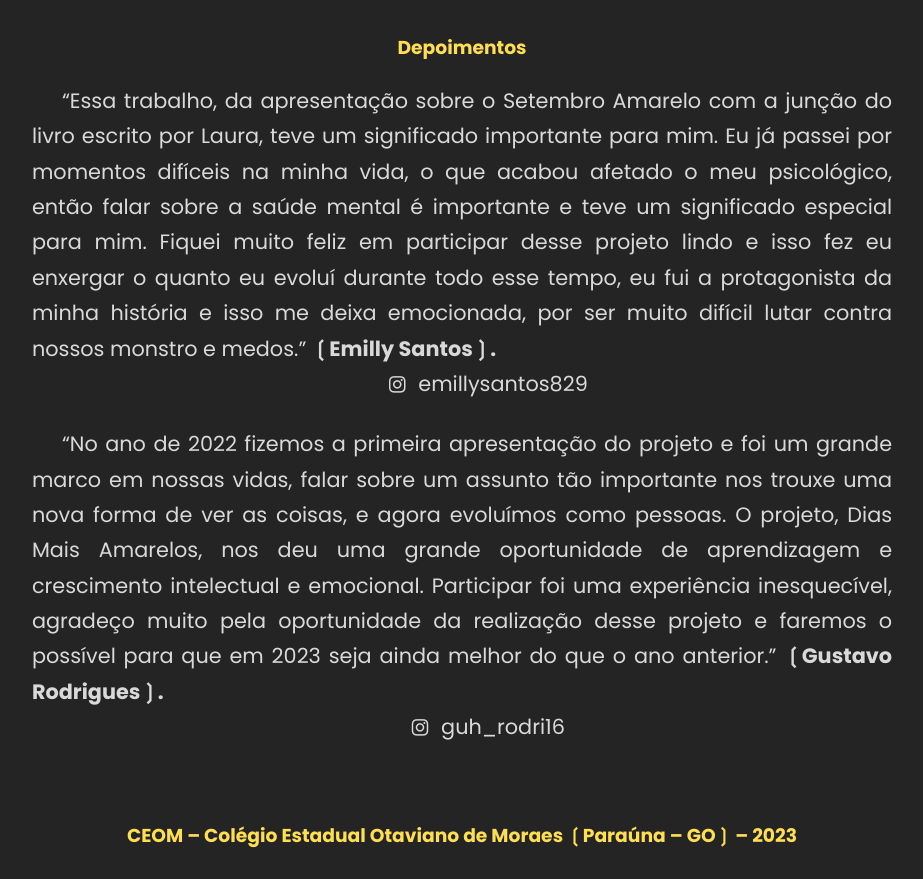
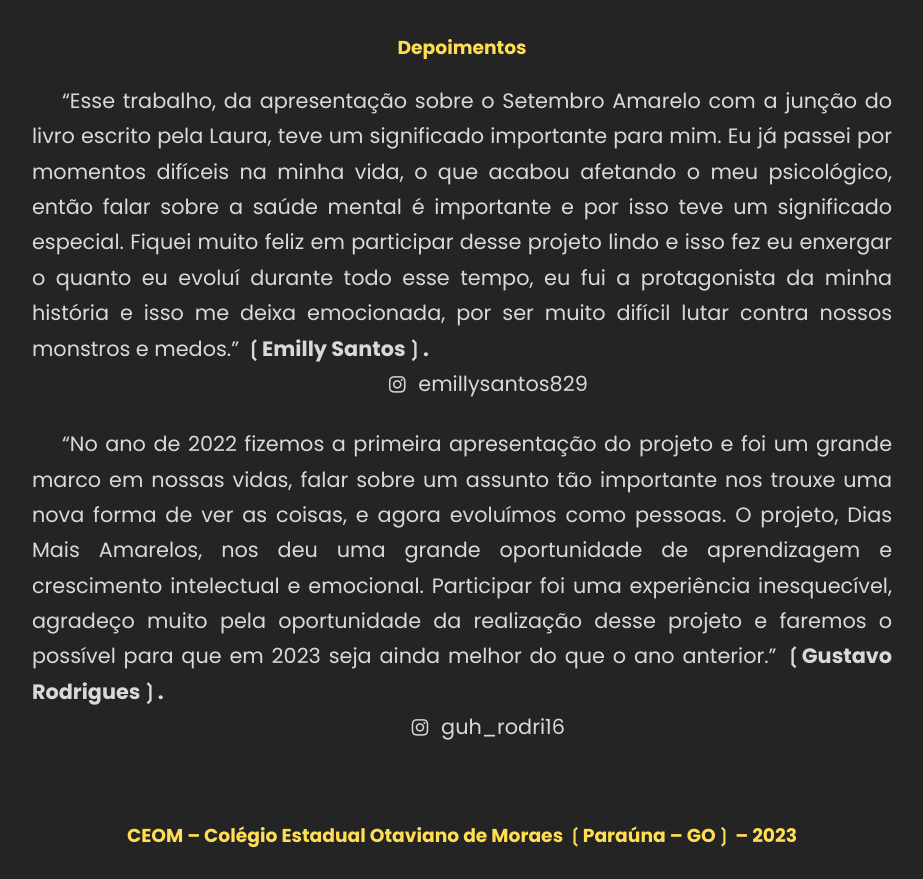
Before and after one commit to lukaafff/dias-mais-amarelos, a React (Vite) app: page / in a window 1280 px wide. Shown: the part 5140-6019 px from the top of the page, without its empty margins (178-1101 px from the left). Built offline with nearby package versions, Linux system fonts and the light colour scheme; a web font is replaced by a local one.

Commit message:
Update Projeto.jsx

```diff
--- a/src/assets/components/Projeto/Projeto.jsx
+++ b/src/assets/components/Projeto/Projeto.jsx
@@ -102,9 +102,9 @@ const Projeto = () => {
 
         <h3 className='sub_titulo'>Depoimentos</h3>
         <p className='textoResponsivo'>
-          “Essa trabalho, da apresentação sobre o Setembro Amarelo com a junção do livro escrito por Laura, teve um significado importante para mim.
-          Eu já passei por momentos difíceis na minha vida, o que acabou afetado o meu psicológico, então falar sobre a saúde mental é importante e teve um significado especial para mim.
-          Fiquei muito feliz em participar desse projeto lindo e isso fez eu enxergar o quanto eu evoluí durante todo esse tempo, eu fui a protagonista da minha história e isso me deixa emocionada, por ser muito difícil lutar contra nossos monstro e medos.” <b>&#10098;Emilly Santos&#10099;.</b>
+        “Esse trabalho, da apresentação sobre o Setembro Amarelo com a junção do livro escrito pela Laura, teve um significado importante para mim.
+        Eu já passei por momentos difíceis na minha vida, o que acabou afetando o meu psicológico, então falar sobre a saúde mental é importante e por isso teve um significado especial.
+        Fiquei muito feliz em participar desse projeto lindo e isso fez eu enxergar o quanto eu evoluí durante todo esse tempo, eu fui a protagonista da minha história e isso me deixa emocionada, por ser muito difícil lutar contra nossos monstros e medos.” <b>&#10098;Emilly Santos&#10099;.</b>
         </p>
 
         <p className='textoResponsivo center'><i className='bx bxl-instagram'></i><a target='_blank' href="https://www.instagram.com/emillysantos829">emillysantos829</a></p>
```
